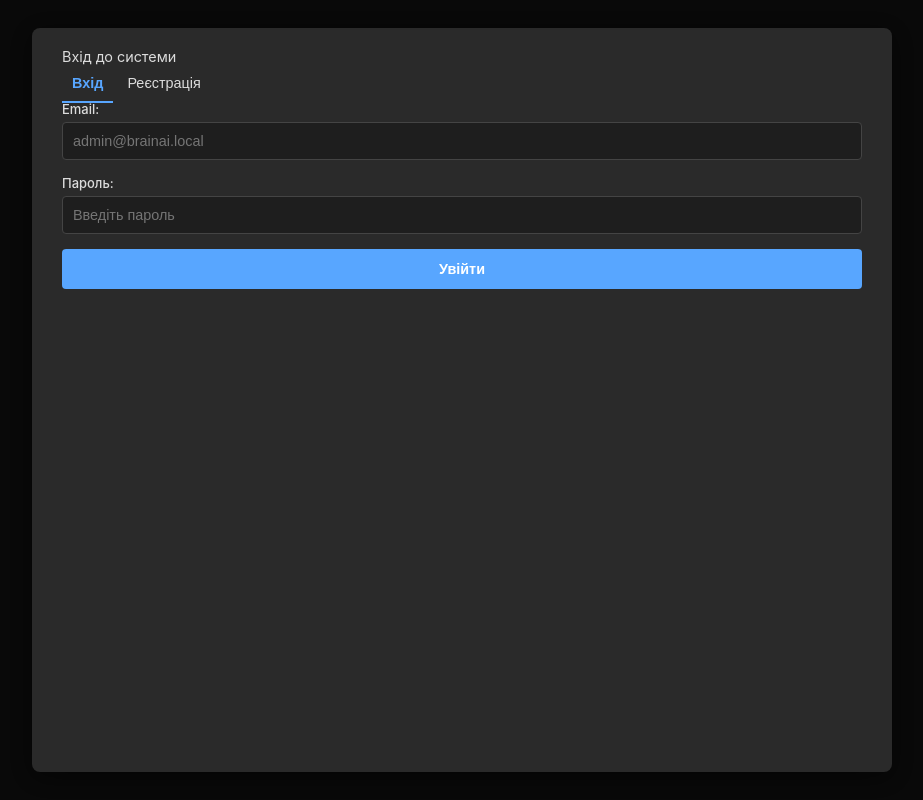
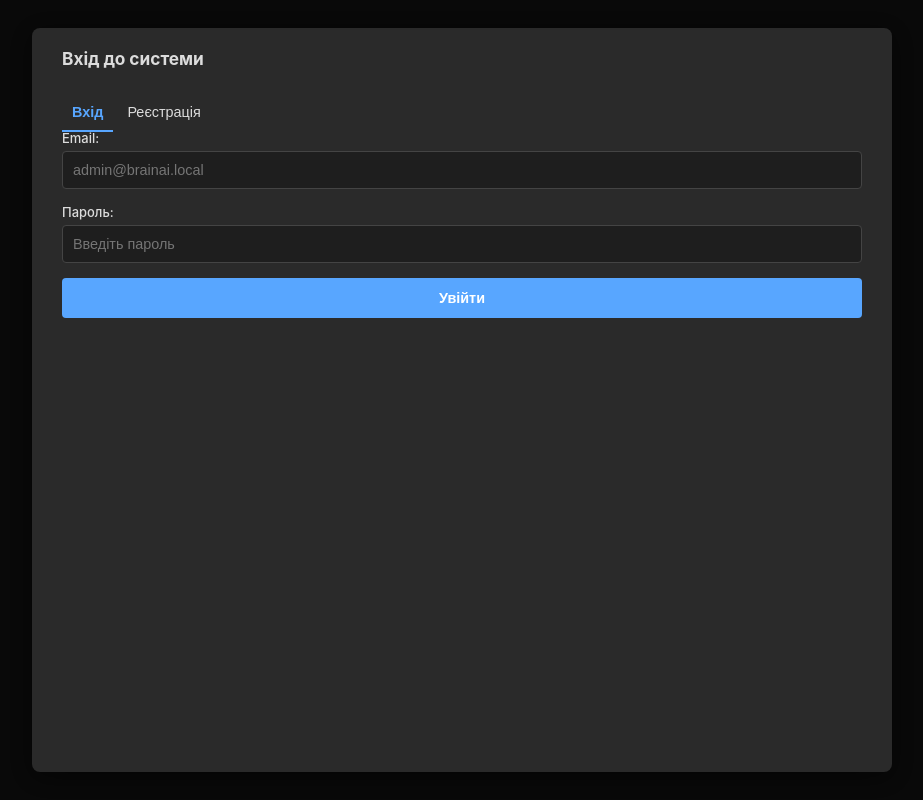
Before and after one commit to AlanDeLan/BrainAi_online, a FastAPI app: page / in a window 1280 px wide. Shown: the whole page, without its empty margins (178-1101 px from the left). Run offline with FastAPI, Linux system fonts and the light colour scheme; some libraries are stand-ins or nearby versions.

Commit message:
style: improve UI - bold dark blue BrainAi title, larger auth header

```diff
--- a/static/style.css
+++ b/static/style.css
@@ -78,6 +78,11 @@ header h1, .modal-content h2 {
     font-weight: 400;
 }
 
+header h1 {
+    font-weight: 700;
+    color: #1e5a8e;
+}
+
 .modal-content h2 {
     font-size: 1.0em; /* Зменшено на 1 пункт */
 }
@@ -105,6 +110,12 @@ header h1, .modal-content h2 {
 .auth-modal-content {
     max-width: 400px;
     padding: 30px;
+}
+
+.auth-modal-content h2 {
+    font-size: 1.2em;
+    font-weight: 700;
+    margin-bottom: 25px;
 }
 
 .auth-tabs {
```
